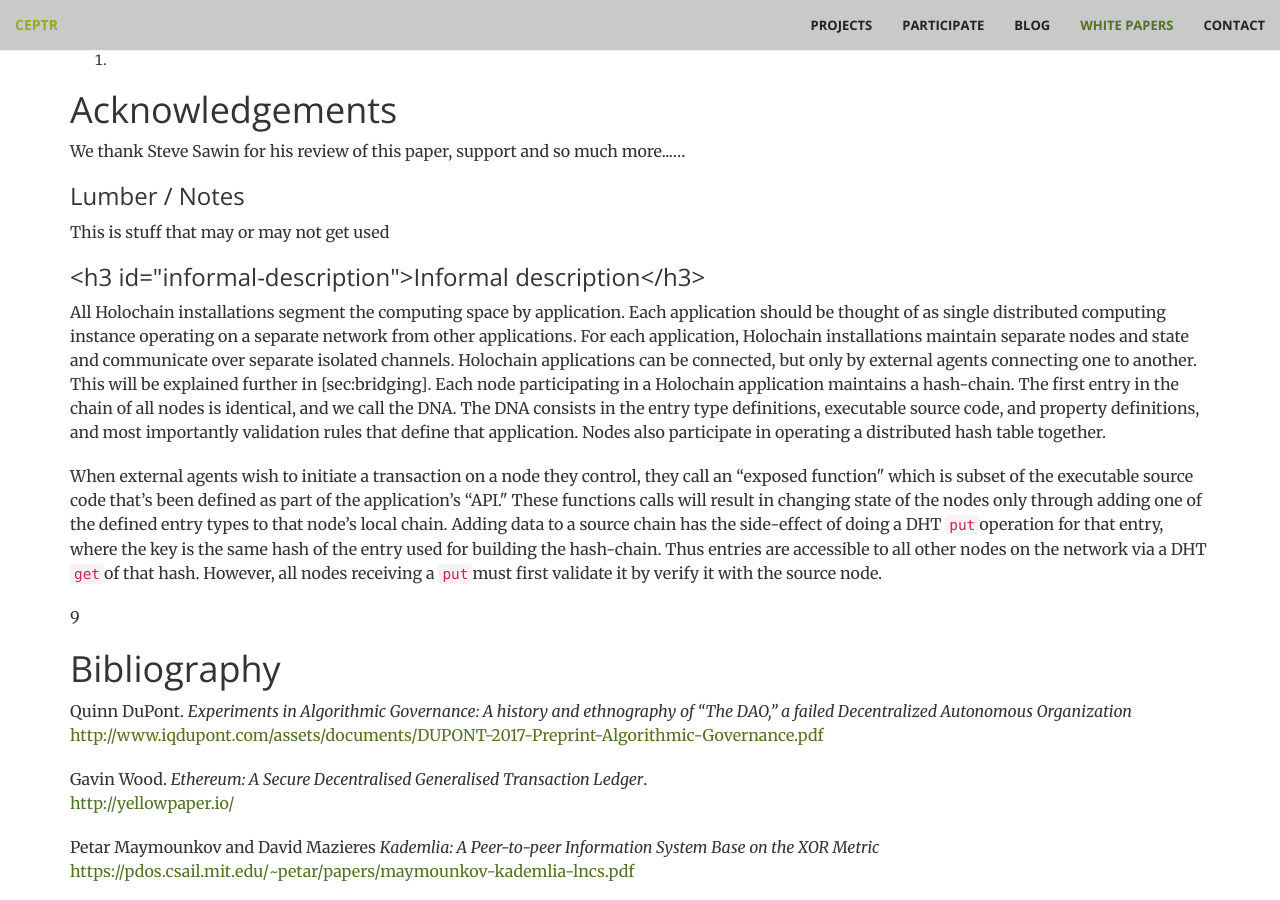
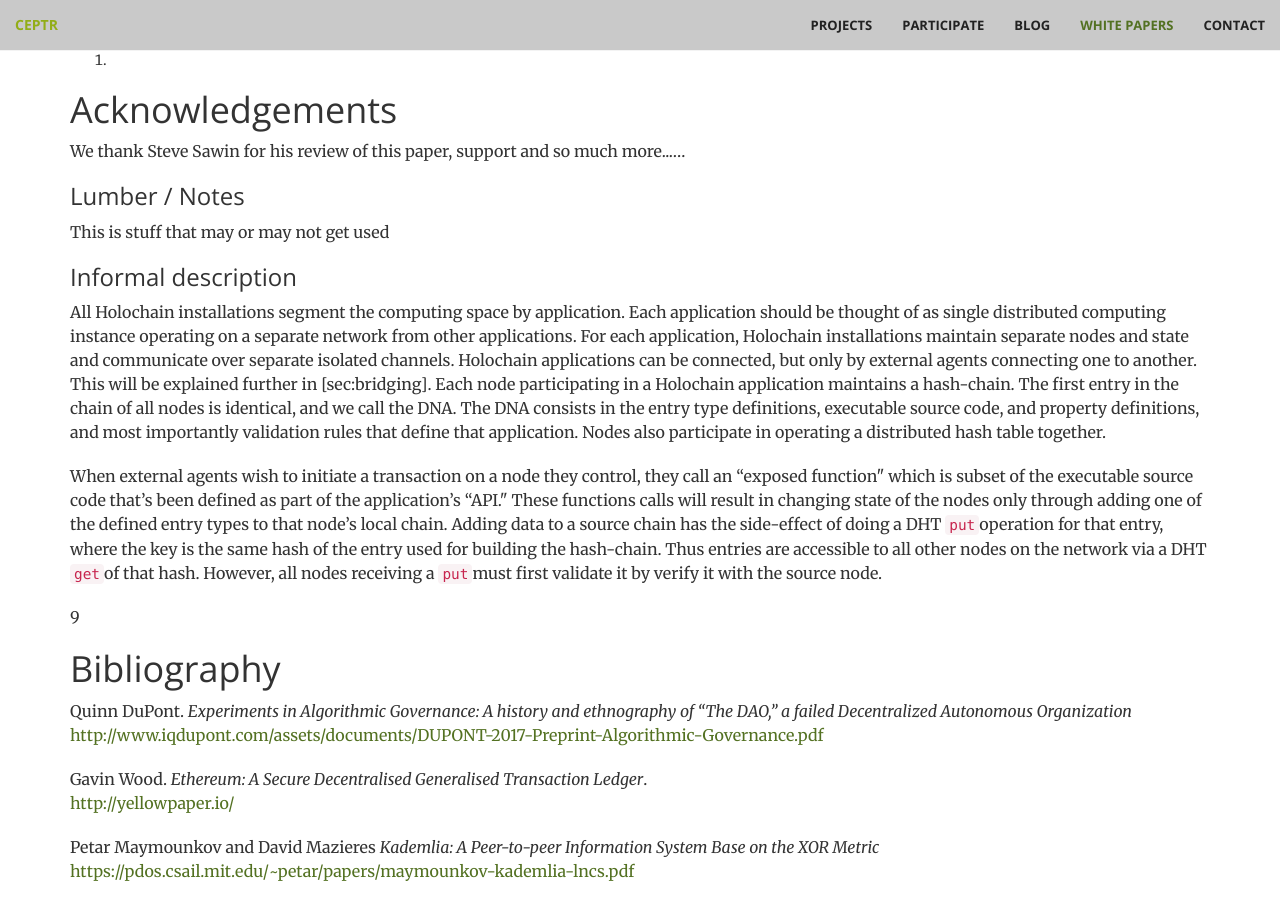
Before and after one commit to metacurrency/ceptr-org, a Jekyll site: the page built from _whitepapers/Holochains.md, in a window 1280 px wide and 900 px high, scrolled down 13304 px. Built offline with Jekyll 4.4.1, drawn with Linux system fonts in a browser that asks for light colours.

Commit message:
Informal Description Header Fix
Exposed h3 element. Removed from markdown

```diff
--- a/_whitepapers/Holochains.md
+++ b/_whitepapers/Holochains.md
@@ -288,7 +288,7 @@ O\left(\frac{n}{m}\cdot\left(log(m) + v(n,m)\right)\right).$$</span><br /> Note
 <p>We thank Steve Sawin for his review of this paper, support and so much more...…</p>
 ### Lumber / Notes
 <p>This is stuff that may or may not get used</p>
-### <h3 id="informal-description">Informal description</h3>
+### Informal description
 <p>All Holochain installations segment the computing space by application. Each application should be thought of as single distributed computing instance operating on a separate network from other applications. For each application, Holochain installations maintain separate nodes and state and communicate over separate isolated channels. Holochain applications can be connected, but only by external agents connecting one to another. This will be explained further in [sec:bridging]. Each node participating in a Holochain application maintains a hash-chain. The first entry in the chain of all nodes is identical, and we call the DNA. The DNA consists in the entry type definitions, executable source code, and property definitions, and most importantly validation rules that define that application. Nodes also participate in operating a distributed hash table together.</p>
 <p>When external agents wish to initiate a transaction on a node they control, they call an “exposed function&quot; which is subset of the executable source code that’s been defined as part of the application’s “API.&quot; These functions calls will result in changing state of the nodes only through adding one of the defined entry types to that node’s local chain. Adding data to a source chain has the side-effect of doing a DHT <span><code>put</code></span>operation for that entry, where the key is the same hash of the entry used for building the hash-chain. Thus entries are accessible to all other nodes on the network via a DHT <span><code>get</code></span>of that hash. However, all nodes receiving a <span><code>put</code></span>must first validate it by verify it with the source node.</p>
 <p><span>9</span></p>
```
